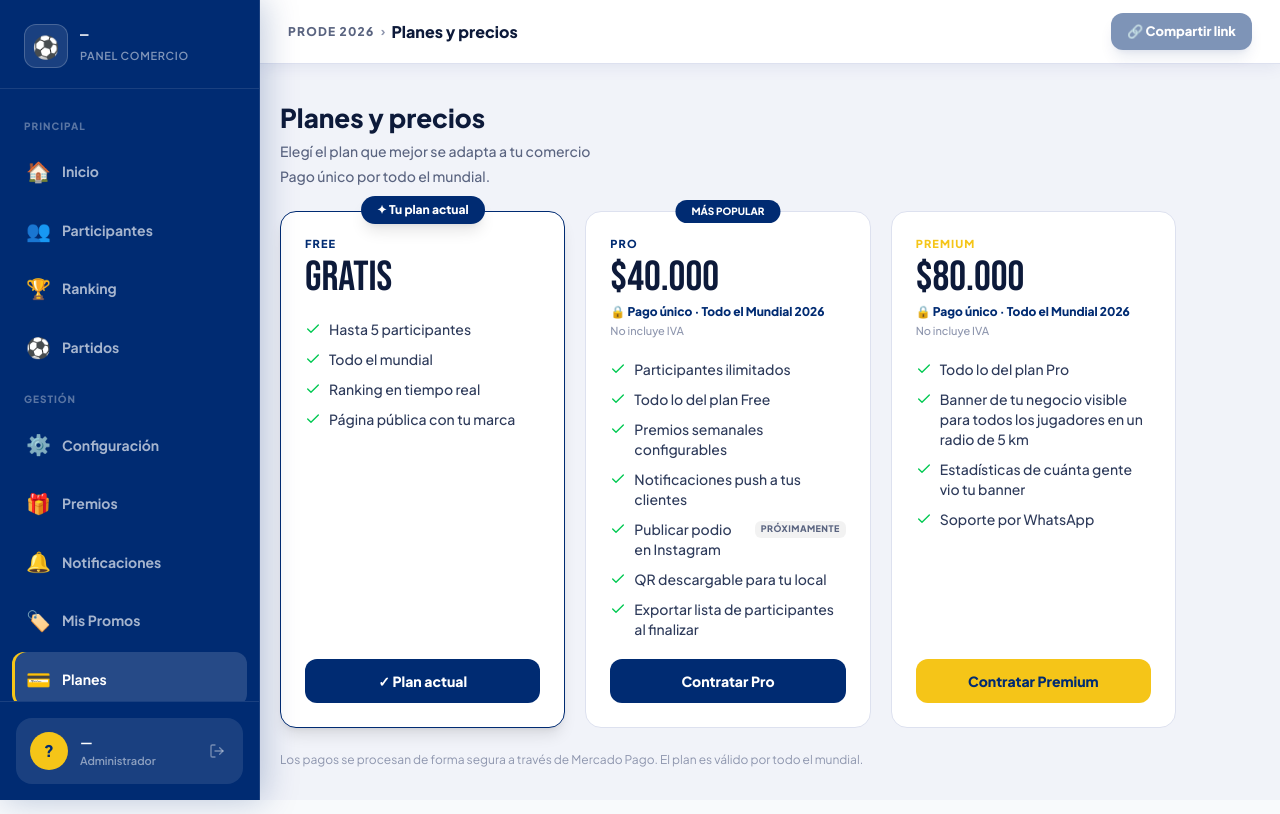
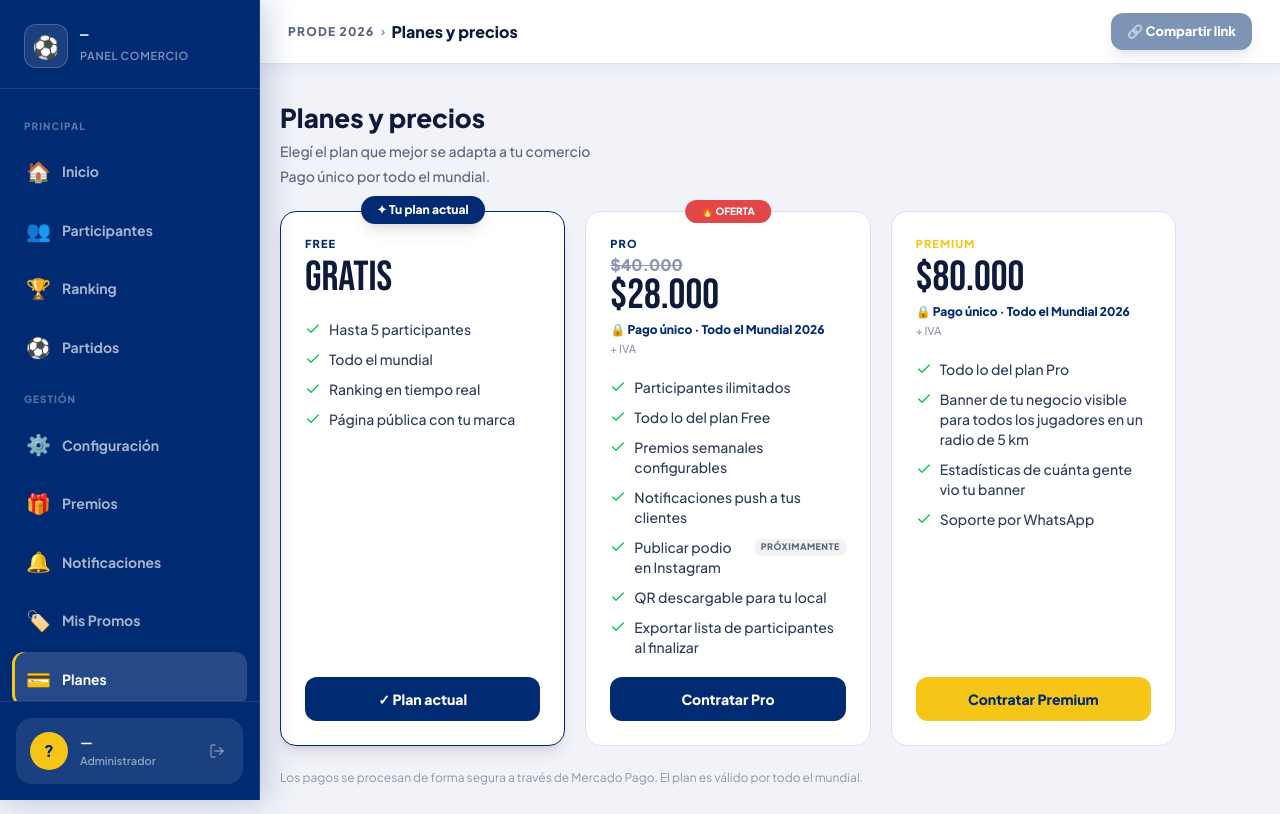
Before and after one commit to elprodeargento/prode-argento, a Next.js app in the folder apps/web/: page /empresa/planes in a window 1280 px wide. Built offline with nearby package versions, Linux system fonts and the light colour scheme; no server answers.

Commit message:
MEGA OFERTA

```diff
--- a/apps/web/src/components/empresa/PlanesClient.tsx
+++ b/apps/web/src/components/empresa/PlanesClient.tsx
@@ -29,8 +29,9 @@ const PLANS = [
   {
     id: 'pro' as Plan,
     name: 'Pro',
-    price: 40000,
-    priceLabel: '$40.000',
+    price: 28000,
+    priceLabel: '$28.000',
+    originalPriceLabel: '$40.000',
     color: '#002B72',
     features: [
       'Participantes ilimitados',
@@ -134,8 +135,8 @@ export function PlanesClient() {
               )}
 
               {!isCurrent && plan.highlight && (
-                <div className="absolute -top-3 left-1/2 -translate-x-1/2 bg-[#002B72] text-white text-[10px] font-black px-4 py-1 rounded-full">
-                  MÁS POPULAR
+                <div className="absolute -top-3 left-1/2 -translate-x-1/2 bg-[#E34646] text-white text-[10px] font-black px-4 py-1 rounded-full">
+                  🔥 OFERTA
                 </div>
               )}
 
@@ -143,6 +144,11 @@ export function PlanesClient() {
                 <div className="text-[11px] font-black uppercase tracking-widest mb-1" style={{ color: isCurrent ? '#002B72' : plan.color }}>
                   {plan.name}
                 </div>
+                {'originalPriceLabel' in plan && (
+                  <div className="text-[16px] font-black text-[#8E96AE] line-through leading-none mb-0.5">
+                    {(plan as any).originalPriceLabel}
+                  </div>
+                )}
                 <div className="font-bebas text-[42px] text-[#0D1A3A] leading-none">{plan.priceLabel}</div>
                 {plan.price > 0 && (
                   <div className="flex flex-col gap-0.5 mt-1">
@@ -150,7 +156,7 @@ export function PlanesClient() {
                       🔒 Pago único · Todo el Mundial 2026
                     </span>
                     <span className="text-[11px] font-medium text-[#8E96AE]">
-                      No incluye IVA
+                      + IVA
                     </span>
                   </div>
                 )}
--- a/apps/web/src/components/marketing/LandingPricing.tsx
+++ b/apps/web/src/components/marketing/LandingPricing.tsx
@@ -30,13 +30,14 @@ export function LandingPricing() {
 
         {/* PRO */}
         <div className="bg-[#002B72] rounded-2xl p-5 shadow-lg relative">
-          <div className="inline-block bg-[#F5C518] text-[#002B72] text-[10px] font-black px-3 py-1 rounded-full mb-3">
-            MÁS POPULAR
+          <div className="inline-block bg-[#E34646] text-white text-[10px] font-black px-3 py-1 rounded-full mb-3">
+            🔥 OFERTA
           </div>
           <div className="text-[11px] font-black text-white/60 uppercase tracking-widest">Pro</div>
-          <div className="font-bebas text-[42px] text-white">$40.000</div>
+          <div className="text-[16px] font-black text-white/40 line-through leading-none">$40.000</div>
+          <div className="font-bebas text-[42px] text-white leading-none">$28.000</div>
           <div className="text-[12px] font-black text-[#F5C518] mt-0.5">🔒 Pago único · Todo el Mundial 2026</div>
-          <p className="text-[11px] text-white/50 font-medium mt-0.5">No incluye IVA</p>
+          <p className="text-[11px] text-white/50 font-medium mt-0.5">+ IVA</p>
           <ul className="flex flex-col gap-2 mt-3">
             {[
               'Participantes ilimitados',
```
Also changed, not shown: 2 other files (tests, documents, lock files or other folders).
